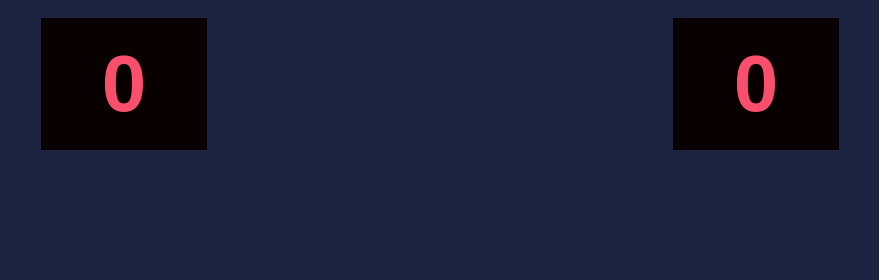
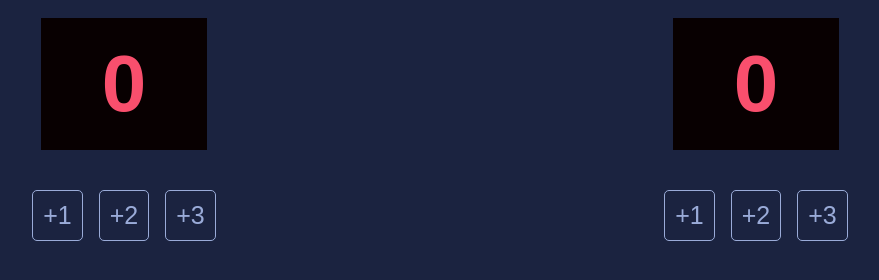
Before and after one commit to shubham-singal/basketball-scoreboard, a plain HTML site: page index.html in a window 1280 px wide. Shown: the part 166-446 px from the top of the page, without its empty margins (200-1079 px from the left). Drawn offline with Linux system fonts and the light colour scheme; a web font is replaced by a local one.

Commit message:
Adding score increment buttons

```diff
--- a/index.html
+++ b/index.html
@@ -23,6 +23,20 @@
             <h3 class="score">0</h3>
         </div>
 
+        <div class="score-increment-container">
+            <div>
+                <button>+1</button>
+                <button>+2</button>
+                <button>+3</button>
+            </div>
+
+            <div>
+                <button>+1</button>
+                <button>+2</button>
+                <button>+3</button>
+            </div>
+        </div>
+
         <script src="./index.js"></script>
     </body>
 </html>
--- a/styles.css
+++ b/styles.css
@@ -29,3 +29,25 @@ h3 {
     width: 10%;
     padding: 20px;
 }
+
+.score-increment-container {
+    display: flex;
+    justify-content: space-around;
+}
+
+button {
+    background-color: #1B2340;
+    border: 1px solid #9AABD8;
+    border-radius: 5px;
+    color: #9AABD8;
+    font-family: 'Cursed Timer ULiL', sans-serif;
+    font-size: 25px;
+    padding: 10px;
+    margin: 40px 6px;
+
+}
+
+button:hover {
+    cursor: pointer;
+    border: 2px solid #EEEEEE;
+}
```
